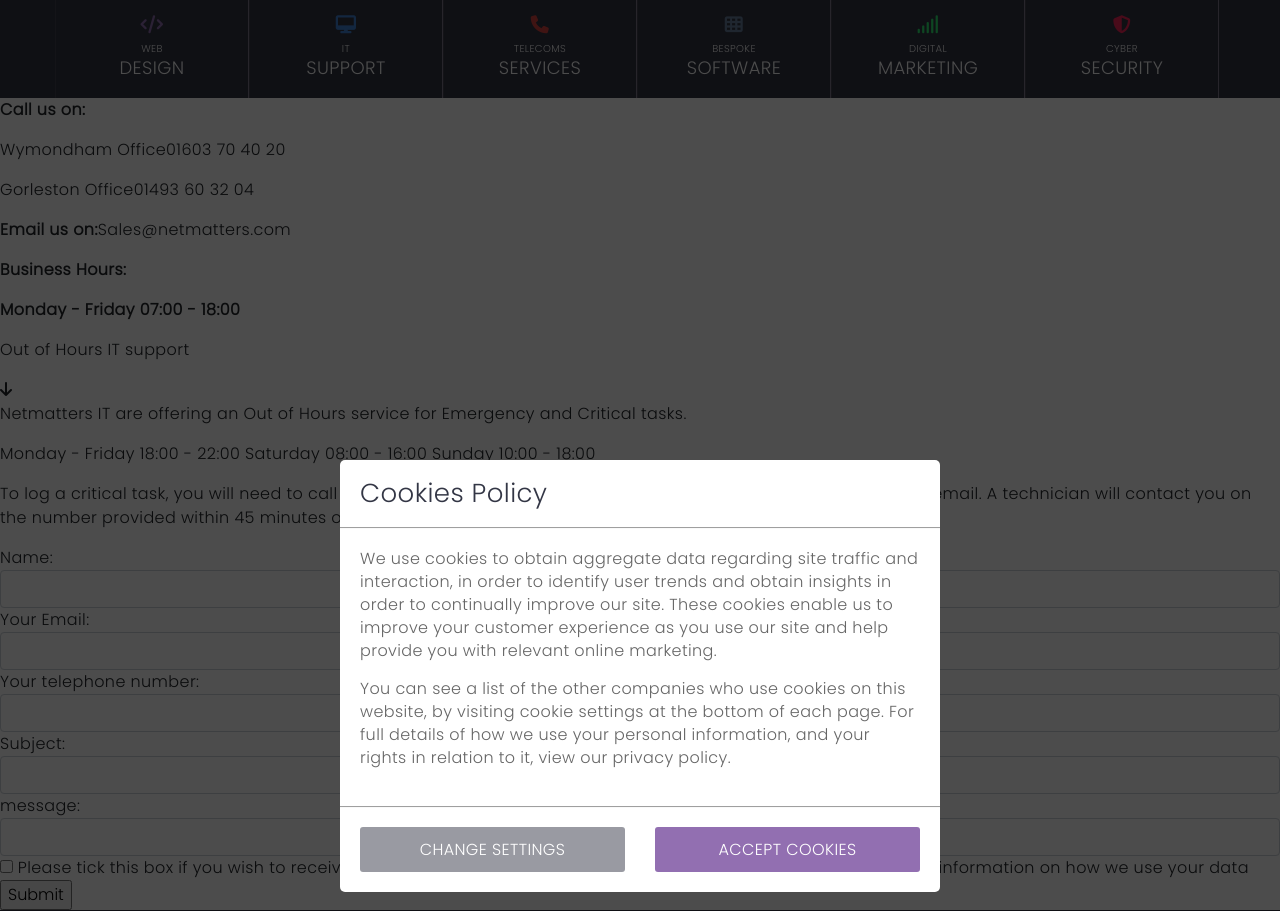
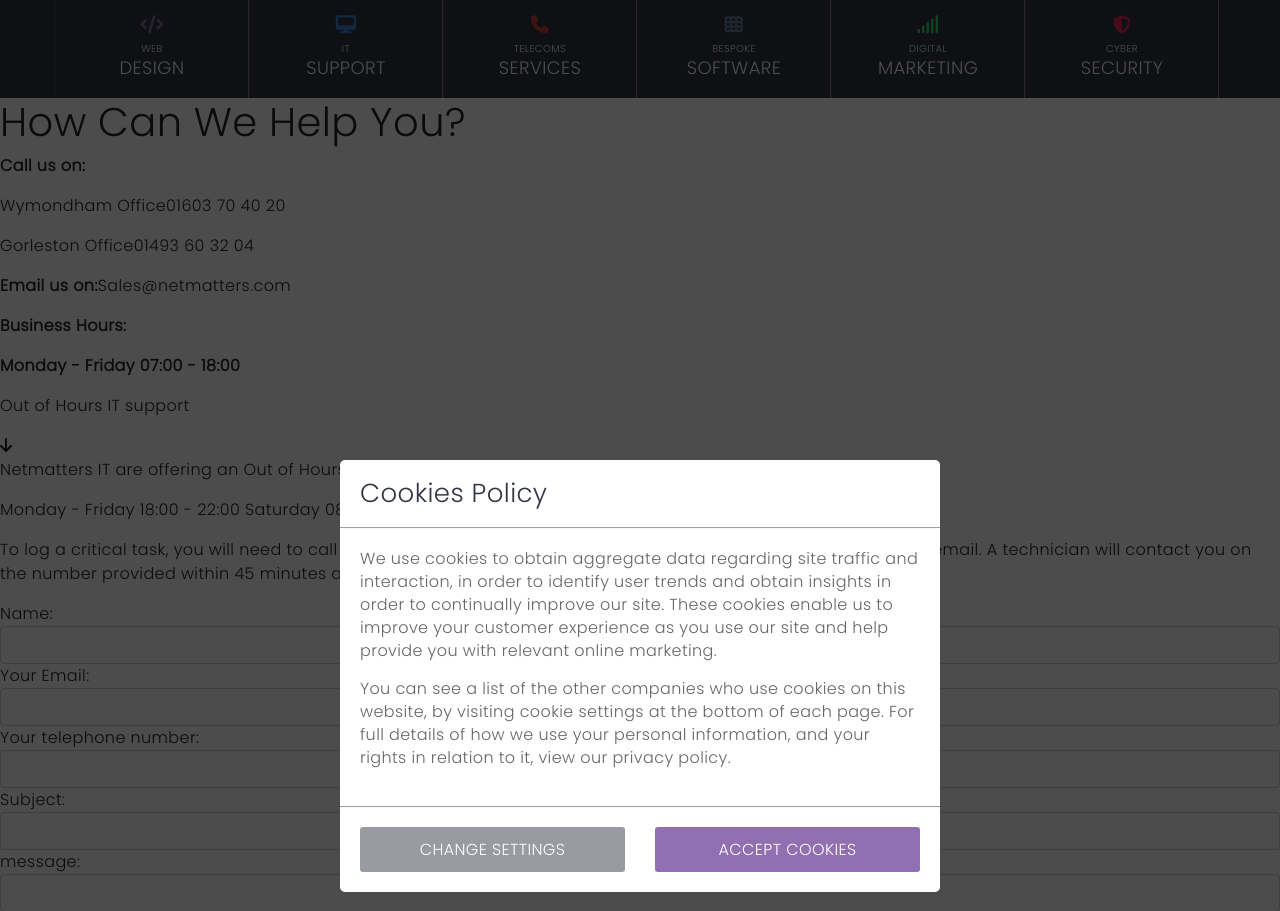
Before and after one commit to Gammage/PHP_JS_HTML_CSS_reflection, a PHP site: page /contactus.php in a window 1280 px wide. Shown: the part 111-1022 px from the top of the page. Run offline with PHP 8.4, Linux system fonts and the light colour scheme; some libraries are stand-ins or nearby versions.

Commit message:
fix error

```diff
--- a/public/contactus.php
+++ b/public/contactus.php
@@ -21,6 +21,10 @@
                     include 'top_menus.php';
                 ?>
 
+                <div class="contact_page_head">
+                    <h1>How Can We Help You?</h1>
+                </div>
+
                 <div class="contact_ctn">
                     <div class="contact_ctn_info">
                         <p><b>Call us on:</b></p>
@@ -30,7 +34,7 @@
                         <p><b>Business Hours:</b></p>
                         <p><b>Monday - Friday 07:00 - 18:00</b></p>
                     </div>
-                    <div class="contact_info_ctn">
+                    <div class="contact_ctn_dropdown">
                         <div id="dropdown_btn">
                             <p>Out of Hours IT support</p><i class="fas fa-arrow-down"></i>
                         </div>
```
Also changed, not shown: public/assets/js/dropdown_menu.js.
